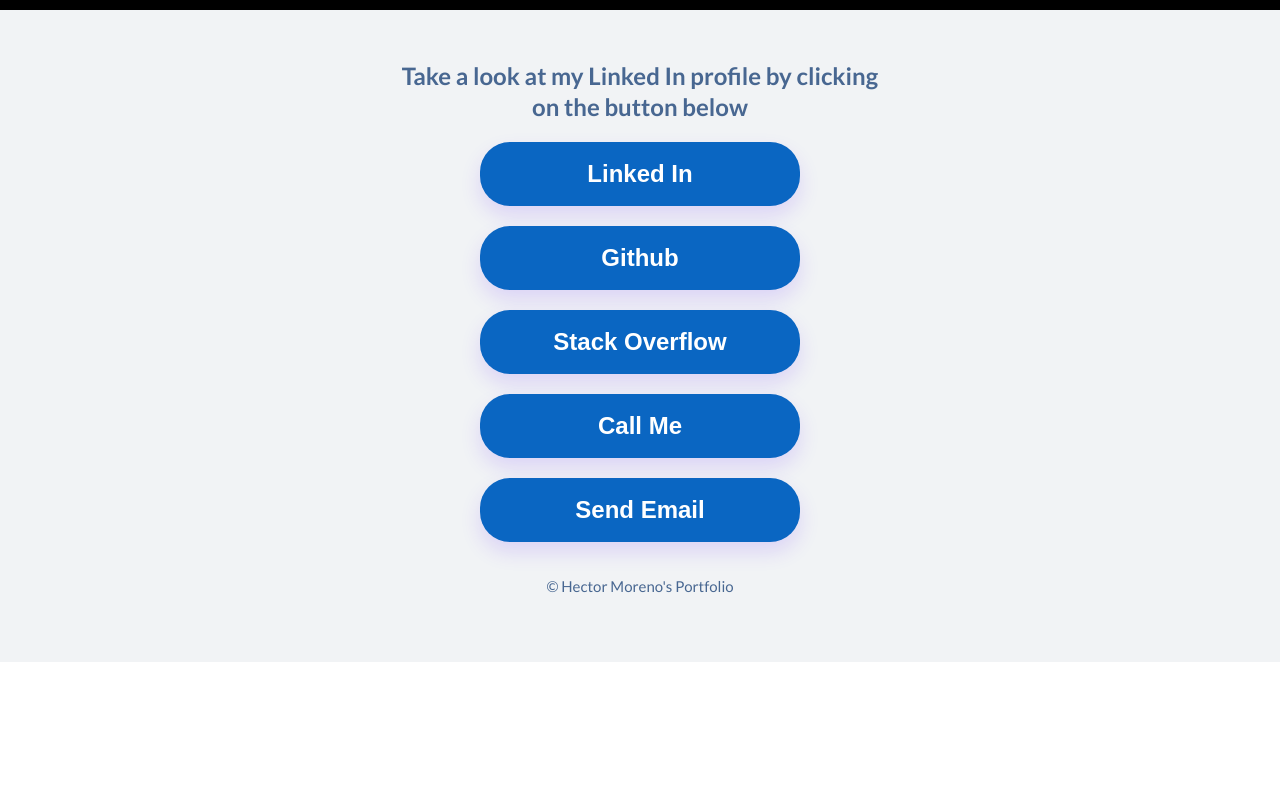
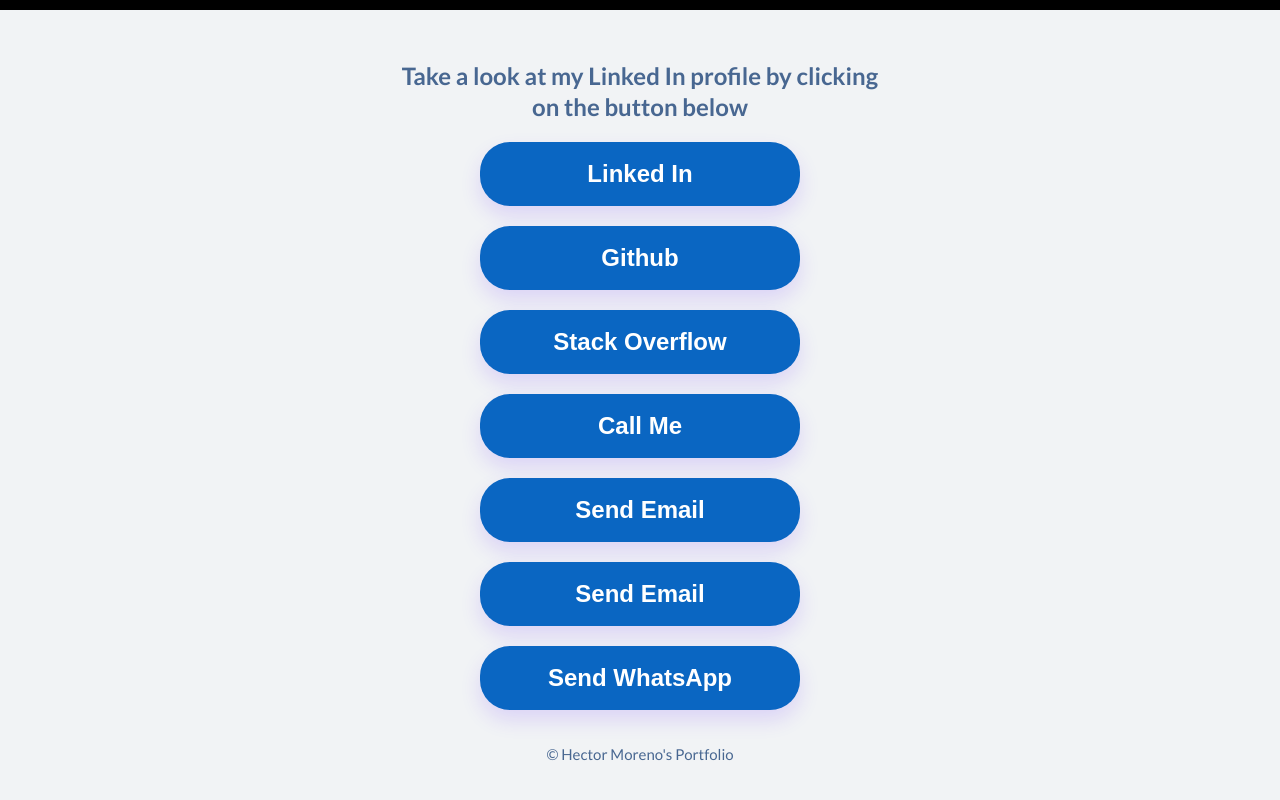
Before and after one commit to hectormorenosoftware/hectormorenosoftware.github.io, a React app: page /#/ in a window 1280 px wide. Shown: the part 2663-3463 px from the top of the page. Before the commit the page ends 3325 px from the top, so only its background shows below. Built offline with nearby package versions, Linux system fonts and the light colour scheme.

Commit message:
Added button to call on whatsapp

```diff
--- a/src/components/Footer.js
+++ b/src/components/Footer.js
@@ -68,6 +68,10 @@
   const sendEmail = () => {
     return window.open("mailto:hectormorenosoftware@gmail.com");
   };
+
+  const sendWhatsapp = () => {
+    return window.open("https://api.whatsapp.com/send?phone=4152120456");
+  };
   return (
     <FooterGroup>
       <Text>
@@ -78,6 +82,8 @@
       <Button onClick={openStackOverflow}>Stack Overflow </Button>
       <Button onClick={callPhoneNumber}>Call Me </Button>
       <Button onClick={sendEmail}>Send Email </Button>
+      <Button onClick={sendEmail}>Send Email </Button>
+      <Button onClick={sendWhatsapp}>Send WhatsApp</Button>
       <Copyright>{children}</Copyright>
     </FooterGroup>
   );
```
Also changed, not shown: 2 other files (tests, documents, lock files or other folders).
